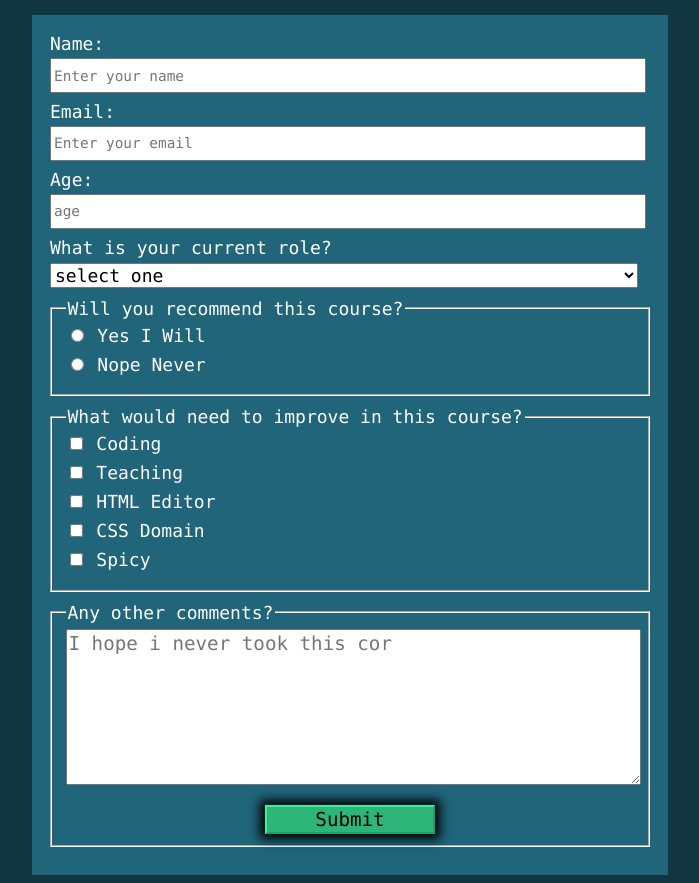
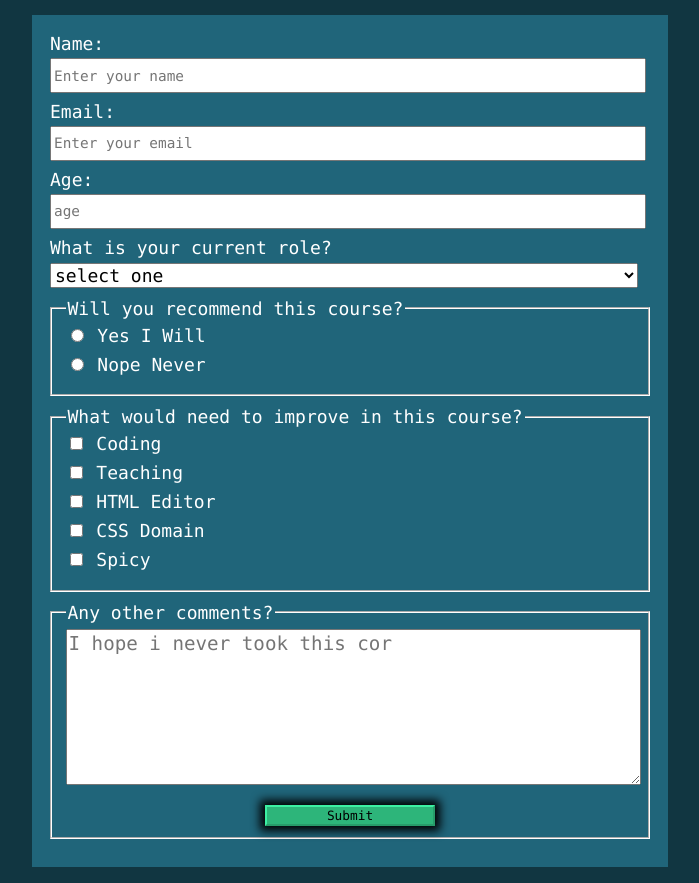
Before and after one commit to saj13h/freecodecamp-survey-project, a plain HTML site: page index.html in a window 1280 px wide. Shown: the part 113-996 px from the top of the page, without its empty margins (290-989 px from the left). Drawn offline with Linux system fonts and the light colour scheme.

Commit message:
Update styles.css

```diff
--- a/styles.css
+++ b/styles.css
@@ -49,7 +49,7 @@ h1,p{
     display:block;
     background-color: #2DB57A;
     width: 30%;
-    font-size: 1.2rem;
+    font-size: 0.8rem;
     margin: auto;
     border-color: #3CF0A3;
     color:black;
@@ -57,7 +57,8 @@ h1,p{
     box-shadow: 0px 0px 10px 5px
   }
   input[type="submit"]:hover{
-    color:white;  background-color: #3CF0A3;
+    color:white;
+    background-color: #3CF0A3;
 
   }
   input,select {
```
